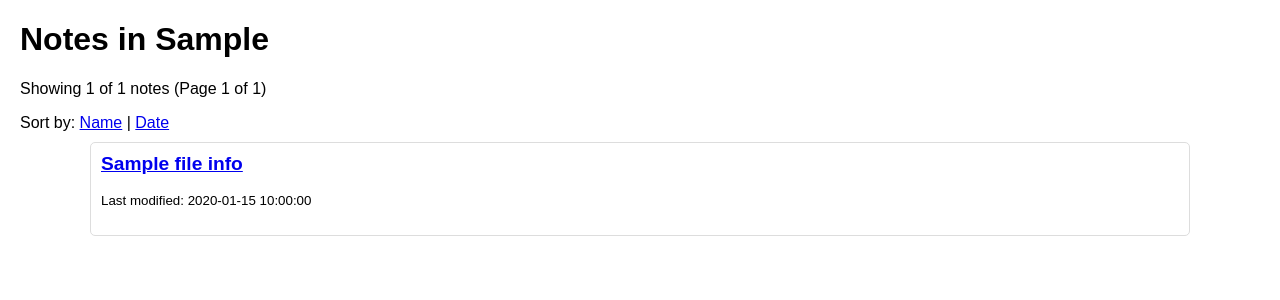
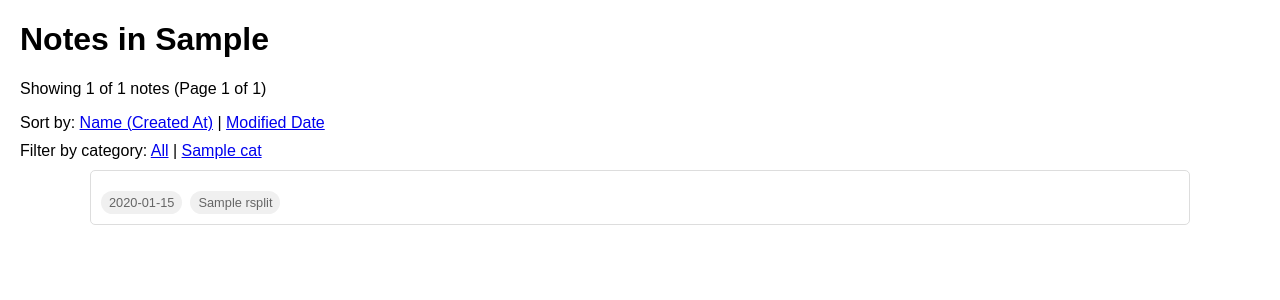
Before and after one commit to KyleKing/yak-shears, a Python web app: template yak_shears/templates/file/files_list.html.jinja in a window 1280 px wide. Shown: the top 300 px of the page. Run offline with Jinja, Linux system fonts and the light colour scheme; the template is opened without the code that fills it: most values are stand-ins (such as "Sample title", 1, 10 or a date in 2020); some libraries are stand-ins or nearby versions.

```diff
--- a/yak_shears/templates/file/files_list.html.jinja
+++ b/yak_shears/templates/file/files_list.html.jinja
@@ -2,6 +2,7 @@
 
 {% block title %}Notes in {{ directory_path }}{% endblock %}
 
+{# TODO: Move these CSS rules to a shared file #}
 {% block extra_styles %}
 .cards-container {
     display: grid;
@@ -19,6 +20,25 @@
 }
 .card h2 { margin: 0 0 10px 0; font-size: 1.2em; }
 .card p.preview { margin: 0 0 10px 0; color: #555; }
+.pills {
+    display: flex;
+    gap: 8px;
+    flex-wrap: wrap;
+    margin-top: 10px;
+}
+.pill {
+    display: inline-block;
+    padding: 4px 8px;
+    border-radius: 12px;
+    font-size: 0.8em;
+    font-weight: 500;
+    background-color: #f0f0f0;
+    color: #666;
+}
+.pill.recent {
+    background-color: #4CAF50;
+    color: white;
+}
 .pagination { display: flex; margin-top: 20px; }
 .pagination a { color: black; padding: 8px 16px; text-decoration: none; }
 .pagination a.active { background-color: #4CAF50; color: white; }
@@ -26,6 +46,16 @@
 .status-bar { margin-top: 10px; }
 .sort-controls { margin-bottom: 10px; }
 .sort-controls a.active { font-weight: bold; text-decoration: underline; }
+.cards-container a {
+    text-decoration: none;
+    color: inherit;
+    display: block;
+    transition: box-shadow 0.2s ease;
+}
+.cards-container a:hover .card {
+    box-shadow: 0 4px 8px rgba(0,0,0,0.1);
+    transform: translateY(-2px);
+}
 {% endblock %}
 
 {% block content %}
@@ -33,31 +63,44 @@
 <p class="status-bar">Showing {{ files|length }} of {{ total_files }} notes (Page {{ current_page }} of {{ total_pages }})</p>
 <div class="sort-controls">
     Sort by:
-    <a href="/files?page=1&sort_by=name" class="{% if sort_by == 'name' %}active{% endif %}">Name</a> |
-    <a href="/files?page=1&sort_by=date" class="{% if sort_by == 'date' %}active{% endif %}">Date</a>
+    <a href="/files?sort_by=name{% if current_category %}&category={{ current_category }}{% endif %}" class="{% if sort_by == 'name' %}active{% endif %}">Name (Created At)</a> |
+    <a href="/files?sort_by=date{% if current_category %}&category={{ current_category }}{% endif %}" class="{% if sort_by == 'date' %}active{% endif %}">Modified Date</a>
 </div>
+{% if categories %}
+<div class="filter-controls" style="margin-bottom: 10px;">
+    Filter by category:
+    <a href="/files?sort_by={{ sort_by }}" class="{% if not current_category %}active{% endif %}">All</a>
+    {% for cat in categories|sort %} |
+    <a href="/files?sort_by={{ sort_by }}&category={{ cat }}" class="{% if current_category == cat %}active{% endif %}">{{ cat }}</a>
+    {% endfor %}
+</div>
+{% endif %}
 <div class="cards-container">
-    {% for file_info in files %}
-    <div class="card">
-        <h2><a href="/edit?file={{ file_info.path }}">{{ file_info.name }}</a></h2>
-        <p class="preview">{{ file_info.preview }}{% if file_info.truncated %}...{% endif %}</p>
-        <p><small>Last modified: {{ file_info.last_modified }}</small></p>
-    </div>
+    {% for info in files %}
+    <a href="/edit?file={{ info.path }}">
+        <div class="card">
+            <p class="preview">{{ info.preview }}{% if info.truncated %}...{% endif %}</p>
+            <div class="pills">
+                <span class="pill{% if info.last_modified[:4] == '2025' %} recent{% endif %}">{{ info.last_modified[:10] }}</span>
+                <span class="pill">{{ info.path.rsplit('/', 1)[0].rsplit('/', 1)[-1] }}</span>
+            </div>
+        </div>
+    </a>
     {% endfor %}
 </div>
 
 {% if total_pages > 1 %}
 <div class="pagination">
     {% if current_page > 1 %}
-    <a href="/files?page={{ current_page - 1 }}&sort_by={{ sort_by }}">&laquo; Previous</a>
+    <a href="/files?page={{ current_page - 1 }}&sort_by={{ sort_by }}{% if current_category %}&category={{ current_category }}{% endif %}">&laquo; Previous</a>
     {% endif %}
 
     {% for page_num in range([1, current_page - 2]|max, [total_pages + 1, current_page + 3]|min) %}
-    <a class="{% if page_num == current_page %}active{% endif %}" href="/files?page={{ page_num }}&sort_by={{ sort_by }}">{{ page_num }}</a>
+    <a class="{% if page_num == current_page %}active{% endif %}" href="/files?page={{ page_num }}&sort_by={{ sort_by }}{% if current_category %}&category={{ current_category }}{% endif %}">{{ page_num }}</a>
     {% endfor %}
 
     {% if current_page < total_pages %}
-    <a href="/files?page={{ current_page + 1 }}&sort_by={{ sort_by }}">Next &raquo;</a>
+    <a href="/files?page={{ current_page + 1 }}&sort_by={{ sort_by }}{% if current_category %}&category={{ current_category }}{% endif %}">Next &raquo;</a>
     {% endif %}
 </div>
 {% endif %}
```
Also changed, not shown: tests/test_server.py (+2 -0 lines), yak_shears/file/handlers.py (+65 -28 lines), yak_shears/server/routes.py (+6 -3 lines), yak_shears/templates/__init__.py (+9 -2 lines), 1 other file.
